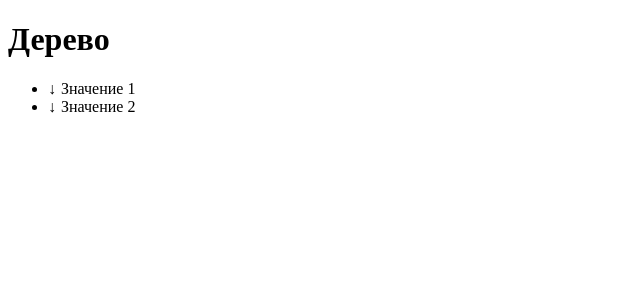
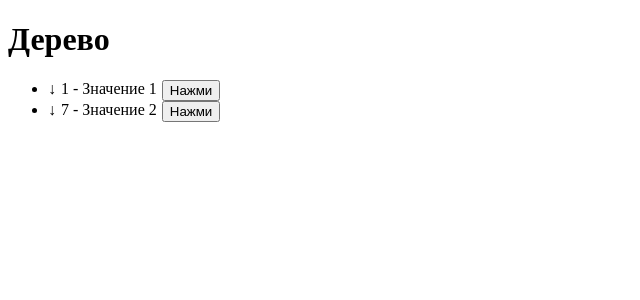
Before and after one commit to korolknopok/angular-tree-task, an Angular app: page / in a window 1280 px wide. Shown: the top 300 px of the page, without its empty margins (0-640 px from the left). Built offline with nearby package versions, Linux system fonts and the light colour scheme.

Commit message:
feature(add-first-tree): displaying the first tree
Co-authored-by: Артём <fedor.artem.ivanov@mail.ru>

```diff
--- a/src/app/app.component.html
+++ b/src/app/app.component.html
@@ -1,2 +1,7 @@
 <h1>Дерево</h1>
-<app-tree [nodes]="treeNodes"></app-tree>
+<app-tree [nodes]="treeNodes" [template]="nodeTemplate"></app-tree>
+
+<ng-template #nodeTemplate let-node>
+  <span>{{ node.id }} - {{ node.title }}</span>
+  <button (click)="log(node)">Нажми</button>
+</ng-template>
--- a/src/app/app.component.ts
+++ b/src/app/app.component.ts
@@ -103,4 +103,7 @@ export class AppComponent {
       ]
     }
   ];
+  log(node: TreeNode) {
+    console.log(`ID узла: ${node.id}`);
+  }
 }
--- a/src/app/tree/tree.component.html
+++ b/src/app/tree/tree.component.html
@@ -1,11 +1,11 @@
 <ul>
-  <li *ngFor="let node of nodes">
-    <div class="node" [class.deleted]="node.is_deleted">
+    <li *ngFor="let node of nodes">
+        <div class="node" [class.deleted]="node.is_deleted">
           <span *ngIf="node.children.length" (click)="toggle(node)">
             {{ expandedNodes().has(node.id) ? '↑' : '↓' }}
           </span>
-      {{ node.title }}
-    </div>
-    <app-tree *ngIf="expandedNodes().has(node.id)" [nodes]="node.children"></app-tree>
-  </li>
+            <ng-container [ngTemplateOutlet]="template" [ngTemplateOutletContext]="{ $implicit: node }"></ng-container>
+        </div>
+        <app-tree *ngIf="expandedNodes().has(node.id)" [nodes]="node.children" [template]="template"></app-tree>
+    </li>
 </ul>
--- a/src/app/tree/tree.component.ts
+++ b/src/app/tree/tree.component.ts
@@ -1,4 +1,4 @@
-import {Component, Input, signal} from '@angular/core';
+import {Component, Input, signal, TemplateRef} from '@angular/core';
 import {TreeNode} from '../tree-node';
 
 @Component({
@@ -9,6 +9,7 @@ import {TreeNode} from '../tree-node';
 })
 export class TreeComponent {
   @Input() nodes: TreeNode[] = [];
+  @Input() template!: TemplateRef<any>;
   expandedNodes = signal<Set<number>>(new Set());
 
   toggle(node: TreeNode) {
```
